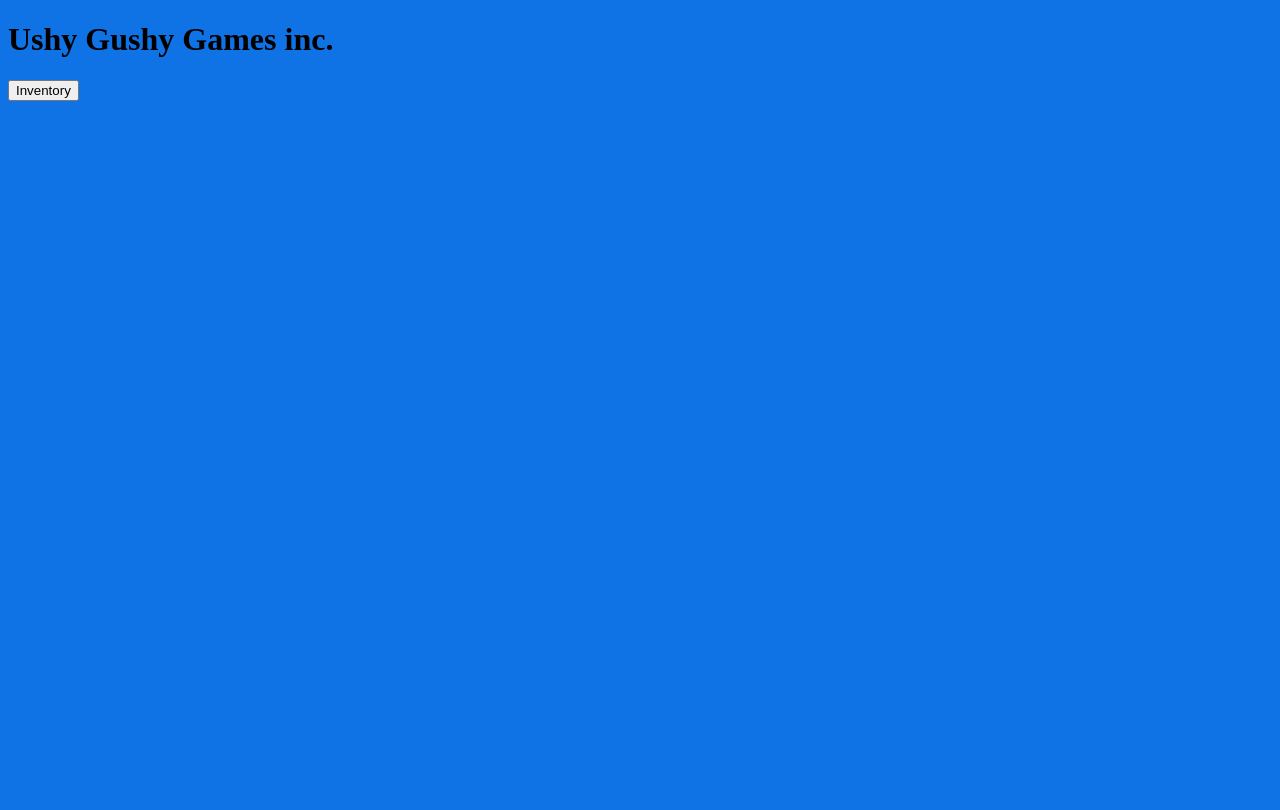
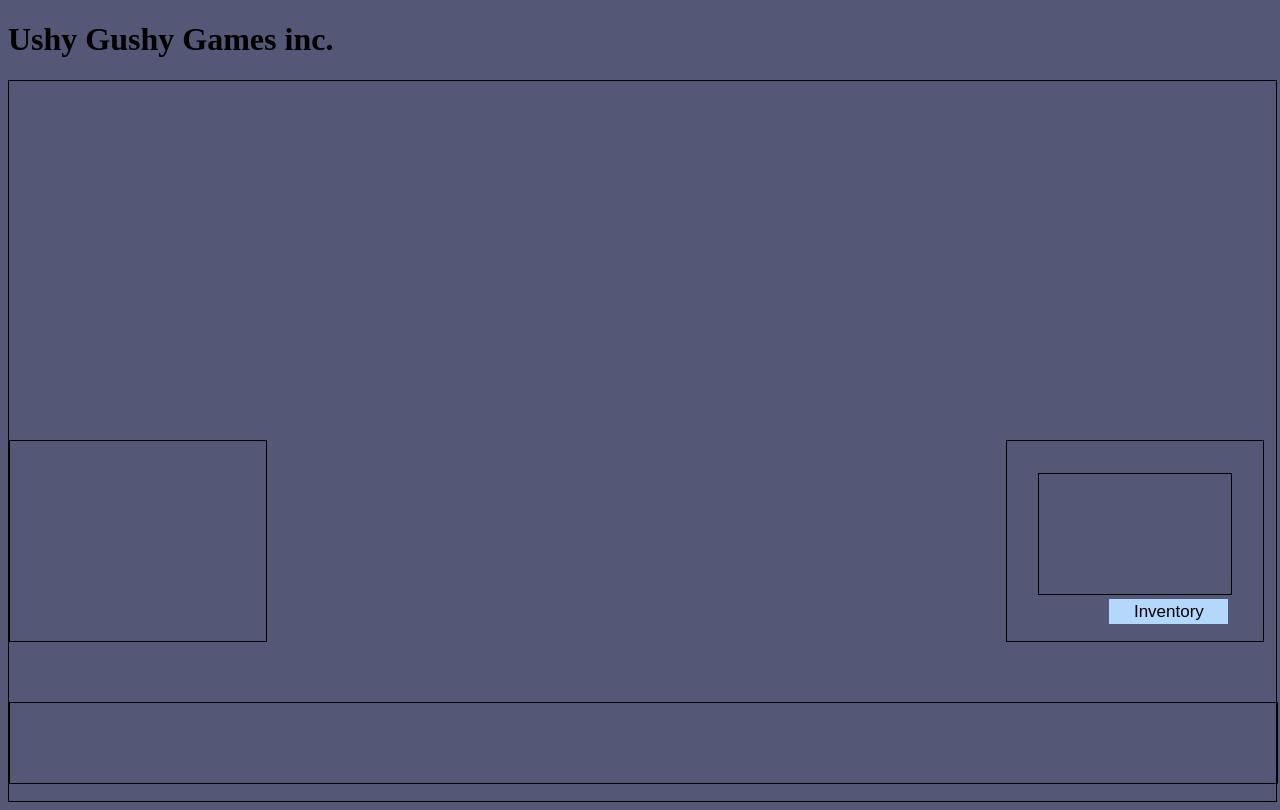
Before and after one commit to bigolchris/A-Game-With-A-Friend, a website built with Vite: page index.html in a window 1280 px wide. Both pictures are taken after a click on the button "PLAY". Built offline with nearby package versions, Linux system fonts and the light colour scheme.

Commit message:
small styling added and layout for gamescreen

```diff
--- a/index.html
+++ b/index.html
@@ -38,6 +38,31 @@
       </div>
     </div>
 
+    <!-- game screen box *dialog* -->
+    <div class="game-screen hide">
+      <div class="game-wrapper hide">
+        <div class="game-container">
+          <div class="game-content"></div>
+        </div>
+      </div>
+
+      <!-- decisions being made in game will be held here -->
+
+      <div class="decisions-wrapper hide">
+        <div class="decisions-container">
+          <div class="decisions-content"></div>
+        </div>
+      </div>
+
+      <!-- Used to open inventory -->
+
+      <div class="inv-container hide">
+        <div class="open-inv">
+          <button class="open-btn">Inventory</button>
+        </div>
+        <div class="inside-inv"></div>
+      </div>
+    </div>
     <!-- Any event that happens in game. Damage taken, damage done, armor health after hit taken etc will be displayed here -->
 
     <div class="event-container">
@@ -46,14 +71,6 @@
       </div>
     </div>
 
-    <!-- Used to open inventory -->
-
-    <div class="inv-container hide">
-      <div class="open-inv">
-        <button class="open-btn">Inventory</button>
-      </div>
-      <div class="inside-inv"></div>
-    </div>
     <script type="module" src="./src/main.js"></script>
   </body>
 </html>
--- a/src/main.js
+++ b/src/main.js
@@ -1 +1,2 @@
 import "./startup/startpop.js";
+import "./startup/gamescreen";
--- /dev/null
+++ b/src/startup/gamescreen.js
@@ -0,0 +1,11 @@
+document.querySelector(".btn-play").addEventListener("click", function () {
+  document.querySelector(".game-screen").classList.remove("hide");
+});
+
+document.querySelector(".btn-play").addEventListener("click", function () {
+  document.querySelector(".game-wrapper").classList.remove("hide");
+});
+
+document.querySelector(".btn-play").addEventListener("click", function () {
+  document.querySelector(".decisions-wrapper").classList.remove("hide");
+});
--- a/src/styles/_general.scss
+++ b/src/styles/_general.scss
@@ -1,7 +1,7 @@
 body {
-  background-color: #0f72e5;
+  background-color: #545775;
 }
 
 .hide {
-    display: none;
+  display: none;
 }
--- /dev/null
+++ b/src/styles/components/_gamescreen.scss
@@ -0,0 +1,78 @@
+.inv-container {
+  border: 1px solid black;
+  width: 20vw;
+  height: 25vh;
+  position: absolute;
+  top: 55%;
+  right: 1em;
+  .open-btn {
+    position: absolute;
+    margin-bottom: 1em;
+    left: 40%;
+    bottom: 0%;
+    width: 7em;
+    background-color: #b4d8fc;
+    color: black;
+    text-align: center;
+    border: none;
+    font-size: 17px;
+    cursor: pointer;
+    padding: 2.5px 0;
+  }
+
+  .open-btn:hover {
+    transform: translateY(-2px);
+    box-shadow: 2px 2px 5px black;
+    border-radius: 8px;
+  }
+  &.hide {
+    display: none;
+  }
+
+  .inside-inv {
+    border: 1px solid black;
+    width: 15vw;
+    height: 15vh;
+    position: relative;
+    left: 12%;
+    margin-top: 2em;
+  }
+}
+
+.placeholder {
+  display: flex;
+  &.hide {
+    display: none;
+  }
+}
+
+.game-wrapper {
+  border: 1px solid black;
+  width: 99vw;
+  height: 10vh;
+  position: absolute;
+  bottom: 1em;
+  &.hide {
+    display: none;
+  }
+}
+
+.decisions-wrapper {
+  border: 1px solid black;
+  width: 20vw;
+  height: 25vh;
+  position: absolute;
+  top: 55%;
+  &.hide {
+    display: none;
+  }
+}
+
+.game-screen {
+  border: 1px solid black;
+  width: 99vw;
+  height: 90vh;
+  &.hide {
+    display: none;
+  }
+}
--- a/src/styles/components/_popup.scss
+++ b/src/styles/components/_popup.scss
@@ -45,6 +45,12 @@
     position: relative;
     bottom: -6em;
   }
+
+  .btn-play:hover {
+    transform: translateY(-2px);
+    box-shadow: 2px 2px 5px black;
+    border-radius: 8px;
+  }
   // border-radius: 1em;
   // display: none;
 }
@@ -82,17 +88,3 @@
   cursor: pointer;
   padding: 5px 0;
 }
-
-.inv-container {
-  display: flex;
-  &.hide {
-    display: none;
-  }
-}
-
-.placeholder {
-  display: flex;
-  &.hide {
-    display: none;
-  }
-}
--- a/src/styles/main.scss
+++ b/src/styles/main.scss
@@ -1,2 +1,3 @@
 @import "./general";
 @import "./components/popup";
+@import "./components/gamescreen";
```
